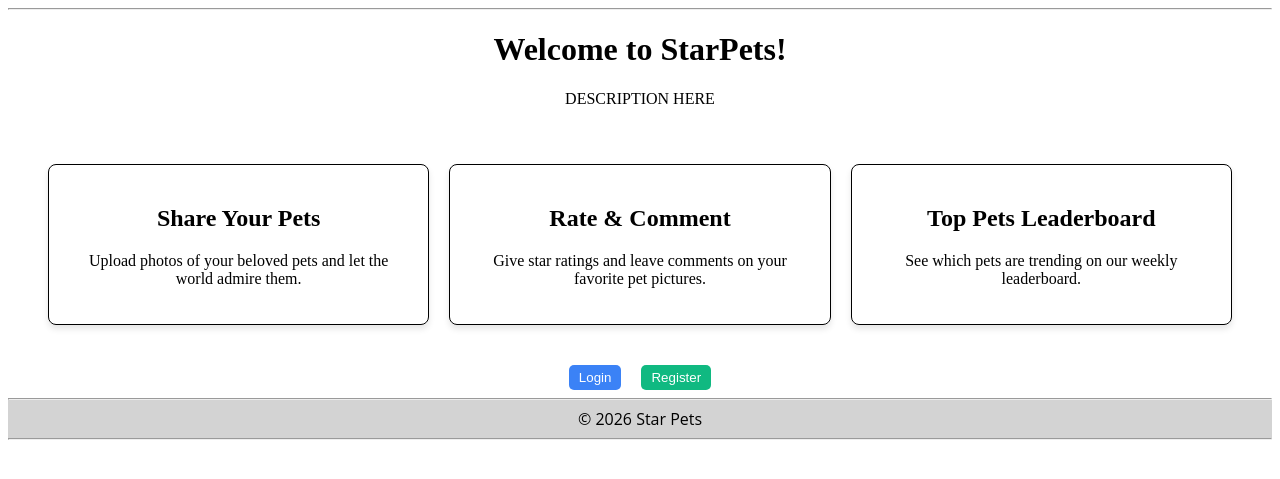
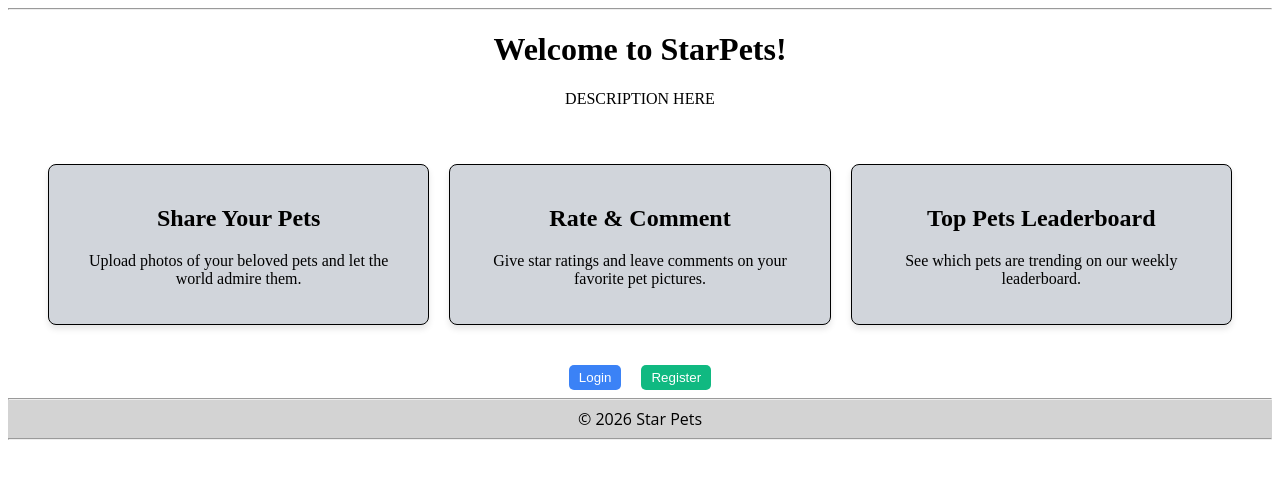
Before and after one commit to StevenHorne44/StarPets, a Django app: page / in a window 1280 px wide. Shown: the part 107-586 px from the top of the page. Run offline with Django 5.2, Linux system fonts and the light colour scheme.

Commit message:
image folder

```diff
--- a/static/css/starpets.css
+++ b/static/css/starpets.css
@@ -41,6 +41,7 @@ nav a {
 
 .feature-box {
     border: 1px solid black;
+    background-color: #d1d5db ;
     border-radius: 8px;
     padding: 20px;
     text-align: center;
```
